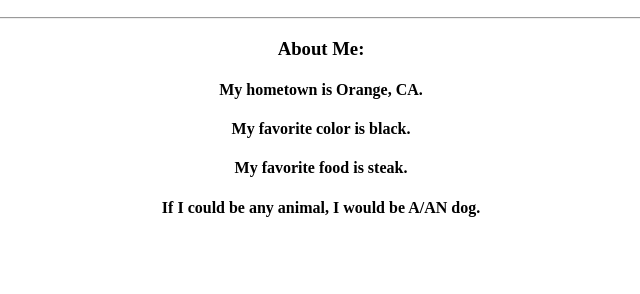
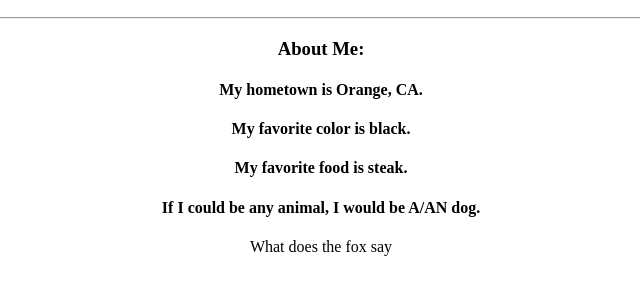
Before and after one commit to mandatedlime/github-practice-repo, a plain HTML site: page index.html in a window 1280 px wide. Shown: the part 110-404 px from the top of the page, without its empty margins (319-959 px from the left). Drawn offline with Linux system fonts and the light colour scheme.

Commit message:
add fox question

```diff
--- a/index.html
+++ b/index.html
@@ -15,6 +15,7 @@
                     <h4>My favorite color is black.</h4>
                     <h4>My favorite food is steak.</h4>
                     <h4>If I could be any animal, I would be A/AN dog.</h4>
+                    <p>What does the fox say</p>
             </div>
           </body>
         </html>
```
